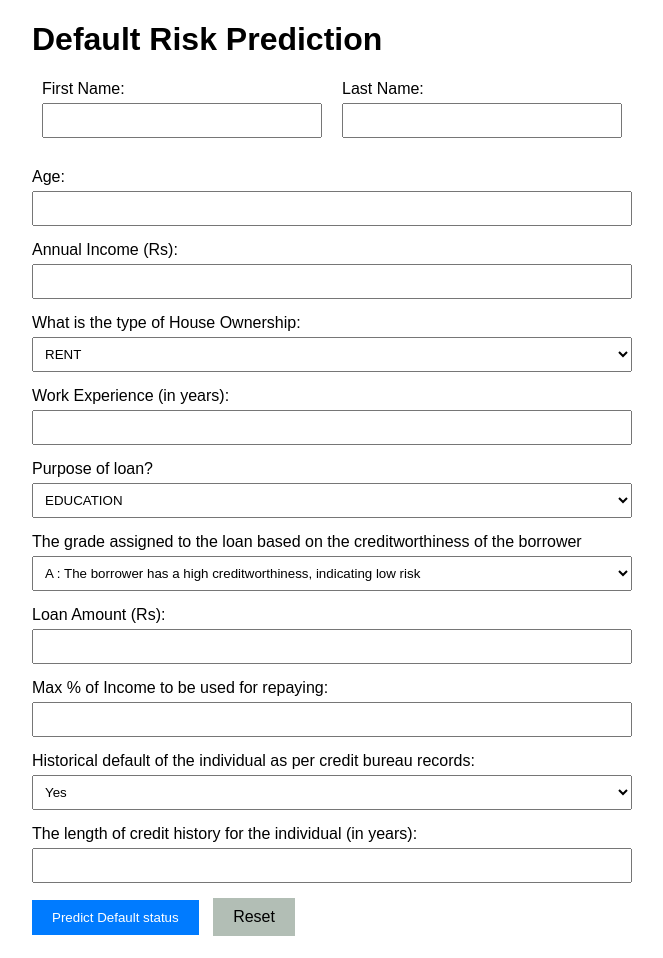
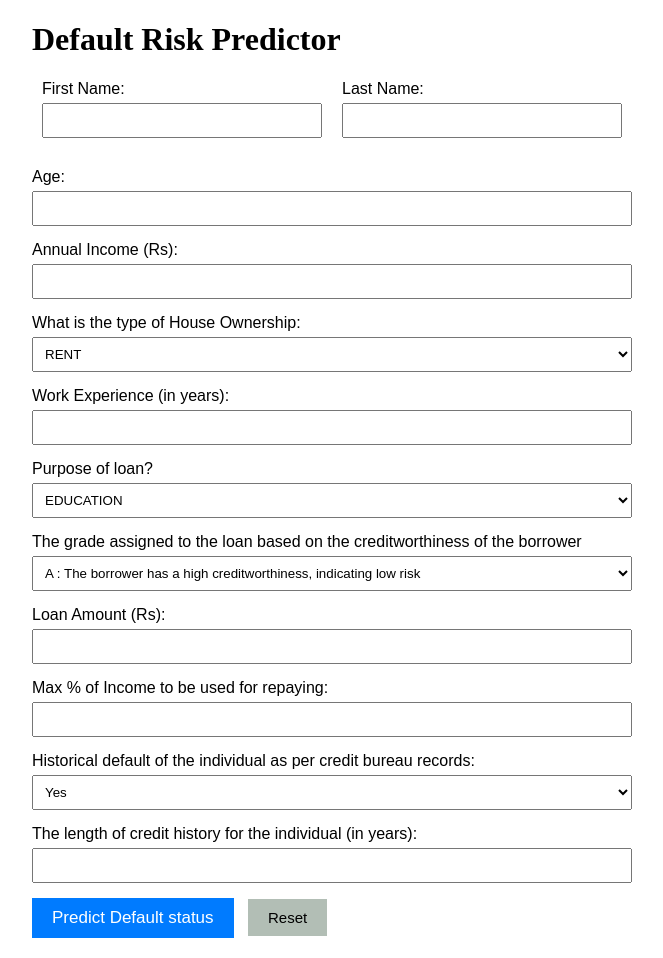
Before and after one commit to DEENA0503/default_risk_predictor, a Flask app: page / in a window 1280 px wide. Shown: the whole page, without its empty margins (308-971 px from the left). Before the commit the page ends 936 px from the top, so only its background shows below. Run offline with Flask 3, Linux system fonts and the light colour scheme; parts of the project's set-up code (start-up, migrations or seed data) failed here and were passed over.

Commit message:
Update index.html

```diff
--- a/templates/index.html
+++ b/templates/index.html
@@ -66,7 +66,7 @@
 </head>
 <body>
 <div class="container">
-    <h1>Default Risk Prediction</h1>
+    <h1 style="font-family: 'Times New Roman', serif;">Default Risk Predictor</h1>
     <form method="POST" action="/predict" id="loanForm">
         <div class="row">
             <div class="col-50">
@@ -88,7 +88,9 @@
         </div>
         <div class="form-group">
             <label for="annualIncome">Annual Income (Rs):</label>
-            <input type="number" id="annualIncome" name="annualIncome" required title="Enter Expected income if you are a student">
+            <input type="number" id="annualIncome" name="annualIncome" required title="Enter expected income if you are a student"
+                >
+
         </div>
         <div class="form-group">
             <label for="homeOwnership">What is the type of House Ownership:</label>
@@ -145,8 +147,8 @@
             <label for="creditHistory">The length of credit history for the individual (in years):</label>
             <input type="number" id="creditHistory" name="creditHistory" min="0" max="50" required>
         </div>
-        <button type="submit" class="btn">Predict Default status</button>
-        <a href="/" class="btn-reset">Reset</a>
+        <button type="submit" class="btn btn-primary mt-3" style="font-size: 17px;">Predict Default status</button>
+        <a href="/" class="btn-reset" style="font-size: 15px;">Reset</a>
     </form>
     <div class="result" id="result">
         {% if prediction %}
```
